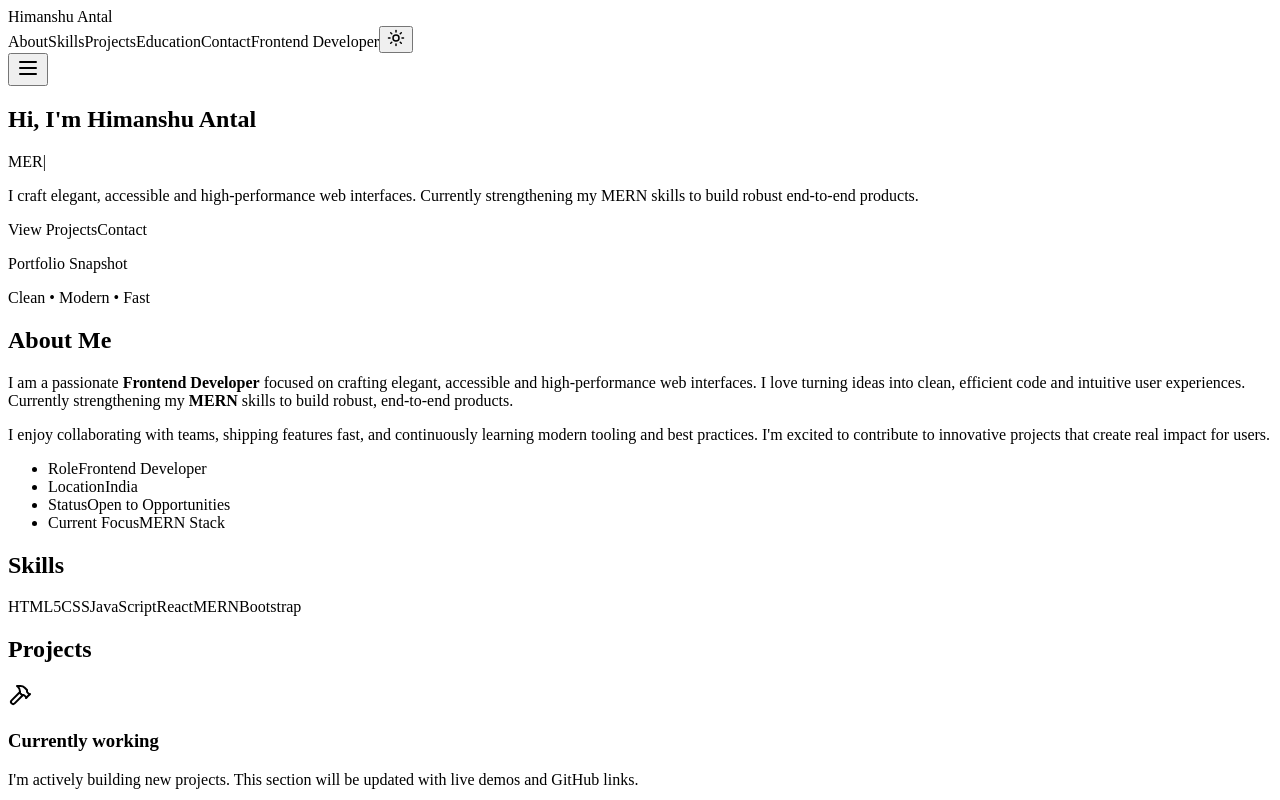
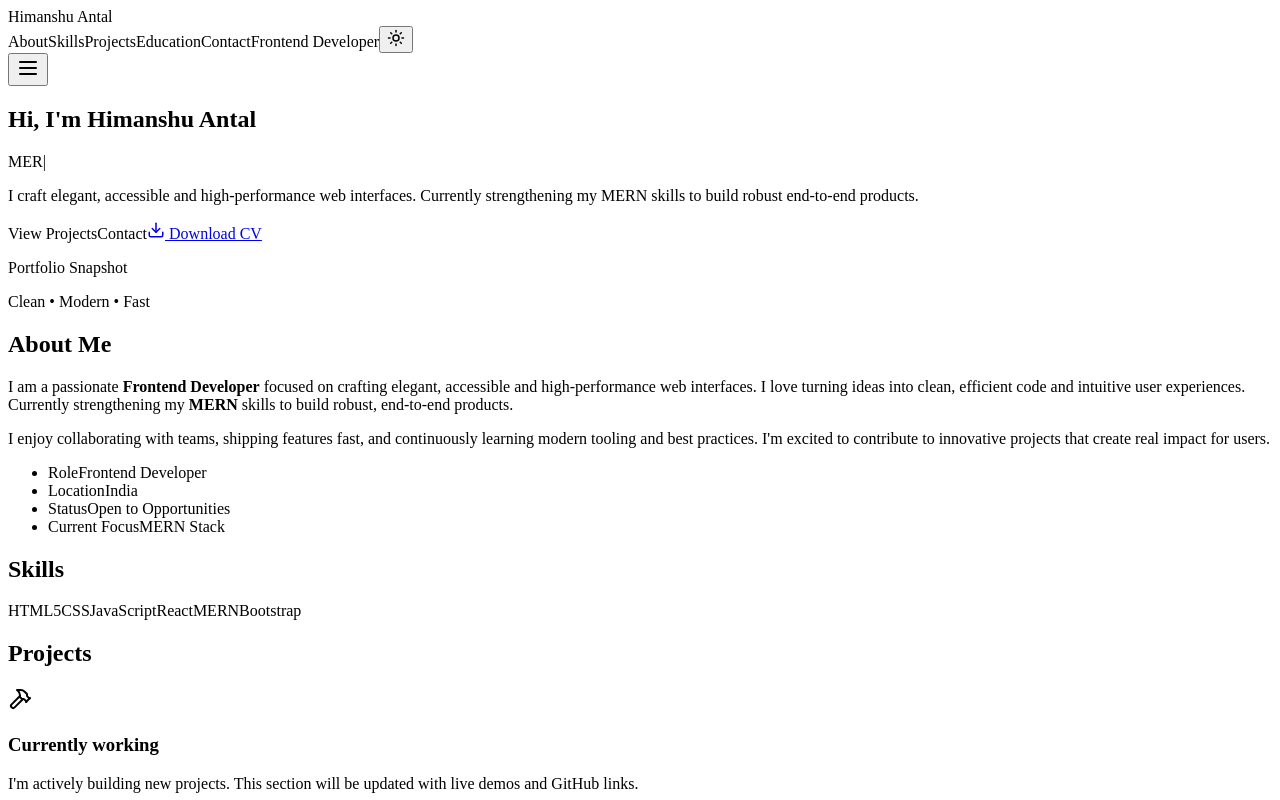
Before and after one commit to himanshuantal5640/Portfolio, a React (Vite) app: page / in a window 1280 px wide. Shown: the top 800 px of the page. Built offline with nearby package versions, Linux system fonts and the light colour scheme; the HTML template or start-up script is replaced by a standard one.

Commit message:
downloadCV added

```diff
--- a/src/components/Hero.jsx
+++ b/src/components/Hero.jsx
@@ -1,5 +1,7 @@
+
 // import React, { useEffect, useState } from 'react'
 // import { motion } from 'framer-motion'
+// import { Link } from 'react-scroll'
 
 // const titles = ['Frontend Developer', 'React Enthusiast', 'MERN Learner']
 
@@ -23,7 +25,7 @@
 //   }, [idx])
 
 //   return (
-//     <section className="section">
+//     <section id="hero" className="section">
 //       <div className="grid md:grid-cols-2 gap-10 items-center">
 //         <motion.div
 //           initial={{ opacity: 0, y: 24 }}
@@ -31,18 +33,22 @@
 //           viewport={{ once: true }}
 //           transition={{ duration: 0.6 }}
 //         >
-//           <h1 className="text-4xl sm:text-5xl font-extrabold tracking-tight leading-tight">
-//             Hi, I'm <span className="text-sky-400">Himanshu Antal</span>
+//           <h1 className="text-4xl sm:text-5xl font-extrabold tracking-tight leading-tight text-black dark:text-white">
+//             Hi, I'm <span className="text-sky-500">Himanshu Antal</span>
 //           </h1>
-//           <p className="mt-2 text-lg text-slate-300">
-//             <span className="text-white">{display}</span><span className="animate-pulse">|</span>
+//           <p className="mt-2 text-lg text-slate-700 dark:text-slate-300">
+//             <span className="text-black dark:text-white">{display}</span><span className="animate-pulse">|</span>
 //           </p>
-//           <p className="mt-5 text-slate-300 leading-relaxed">
-//             I craft elegant, accessible and high-performance web interfaces. Currently strengthening my MERN skills to build robust end‑to‑end products.
+//           <p className="mt-5 text-slate-700 dark:text-slate-300 leading-relaxed">
+//             I craft elegant, accessible and high-performance web interfaces. Currently strengthening my MERN skills to build robust end-to-end products.
 //           </p>
 //           <div className="mt-6 flex gap-3">
-//             <a href="#projects" className="px-5 py-2.5 rounded-xl bg-sky-500 hover:bg-sky-600 transition shadow-glow">View Projects</a>
-//             <a href="#contact" className="px-5 py-2.5 rounded-xl glass">Contact</a>
+//             <Link to="projects" smooth duration={500} className="px-5 py-2.5 rounded-xl bg-sky-500 hover:bg-sky-600 transition shadow-glow text-white cursor-pointer">
+//               View Projects
+//             </Link>
+//             <Link to="contact" smooth duration={500} className="px-5 py-2.5 rounded-xl glass text-black dark:text-white cursor-pointer">
+//               Contact
+//             </Link>
 //           </div>
 //         </motion.div>
 //         <motion.div
@@ -54,8 +60,8 @@
 //         >
 //           <div className="aspect-[4/3] rounded-2xl glass grid place-items-center">
 //             <div className="text-center">
-//               <p className="text-sm text-slate-300">Portfolio Snapshot</p>
-//               <p className="text-xl font-semibold mt-2">Clean • Modern • Fast</p>
+//               <p className="text-sm text-slate-600 dark:text-slate-300">Portfolio Snapshot</p>
+//               <p className="text-xl font-semibold mt-2 text-black dark:text-white">Clean • Modern • Fast</p>
 //             </div>
 //           </div>
 //         </motion.div>
@@ -66,6 +72,7 @@
 import React, { useEffect, useState } from 'react'
 import { motion } from 'framer-motion'
 import { Link } from 'react-scroll'
+import { Download } from 'lucide-react'
 
 const titles = ['Frontend Developer', 'React Enthusiast', 'MERN Learner']
 
@@ -106,15 +113,35 @@ export default function Hero() {
           <p className="mt-5 text-slate-700 dark:text-slate-300 leading-relaxed">
             I craft elegant, accessible and high-performance web interfaces. Currently strengthening my MERN skills to build robust end-to-end products.
           </p>
-          <div className="mt-6 flex gap-3">
-            <Link to="projects" smooth duration={500} className="px-5 py-2.5 rounded-xl bg-sky-500 hover:bg-sky-600 transition shadow-glow text-white cursor-pointer">
+
+          <div className="mt-6 flex flex-wrap gap-3">
+            <Link
+              to="projects"
+              smooth
+              duration={500}
+              className="px-5 py-2.5 rounded-xl bg-sky-500 hover:bg-sky-600 transition shadow-glow text-white cursor-pointer"
+            >
               View Projects
             </Link>
-            <Link to="contact" smooth duration={500} className="px-5 py-2.5 rounded-xl glass text-black dark:text-white cursor-pointer">
+            <Link
+              to="contact"
+              smooth
+              duration={500}
+              className="px-5 py-2.5 rounded-xl glass text-black dark:text-white cursor-pointer"
+            >
               Contact
             </Link>
+            {/* Download CV Button */}
+            <a
+              href="/CV1.pdf"
+              download="Himanshu_Antal_CV.pdf"
+              className="px-5 py-2.5 rounded-xl glass flex items-center gap-2 text-black dark:text-white hover:bg-sky-500/10 transition cursor-pointer"
+            >
+              <Download size={18} /> Download CV
+            </a>
           </div>
         </motion.div>
+
         <motion.div
           initial={{ opacity: 0, scale: 0.95 }}
           whileInView={{ opacity: 1, scale: 1 }}
```
Also changed, not shown: 1 other file (tests, documents, lock files or other folders).
